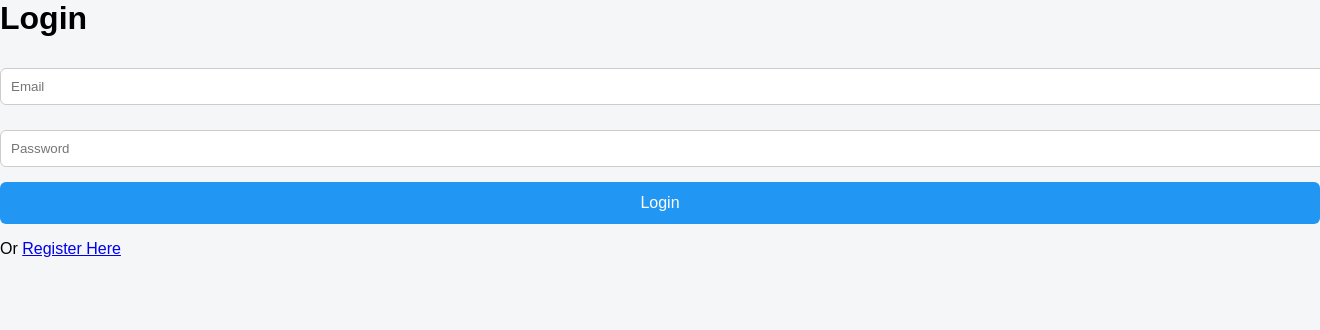
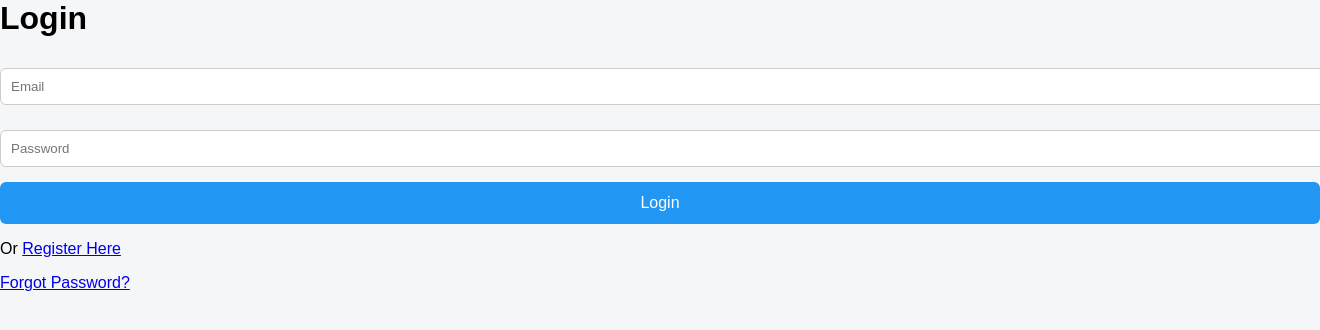
Before and after one commit to Moseeh-dot/comrade-plan, a Flask app: page / in a window 1320 px wide; the page is wider, and only the part inside the window is pictured. Shown: the top 330 px of that part. Run offline with Flask 3, Linux system fonts and the light colour scheme.

Commit message:
`Added password reset functionality`

```diff
--- a/templates/index.html
+++ b/templates/index.html
@@ -15,6 +15,7 @@
         <button>Login</button>
     </form>
     <p>Or <a href="/register">Register Here</a></p>
+    <a href="/forgot">Forgot Password?</a>
 </body>
 
 </html>
```
